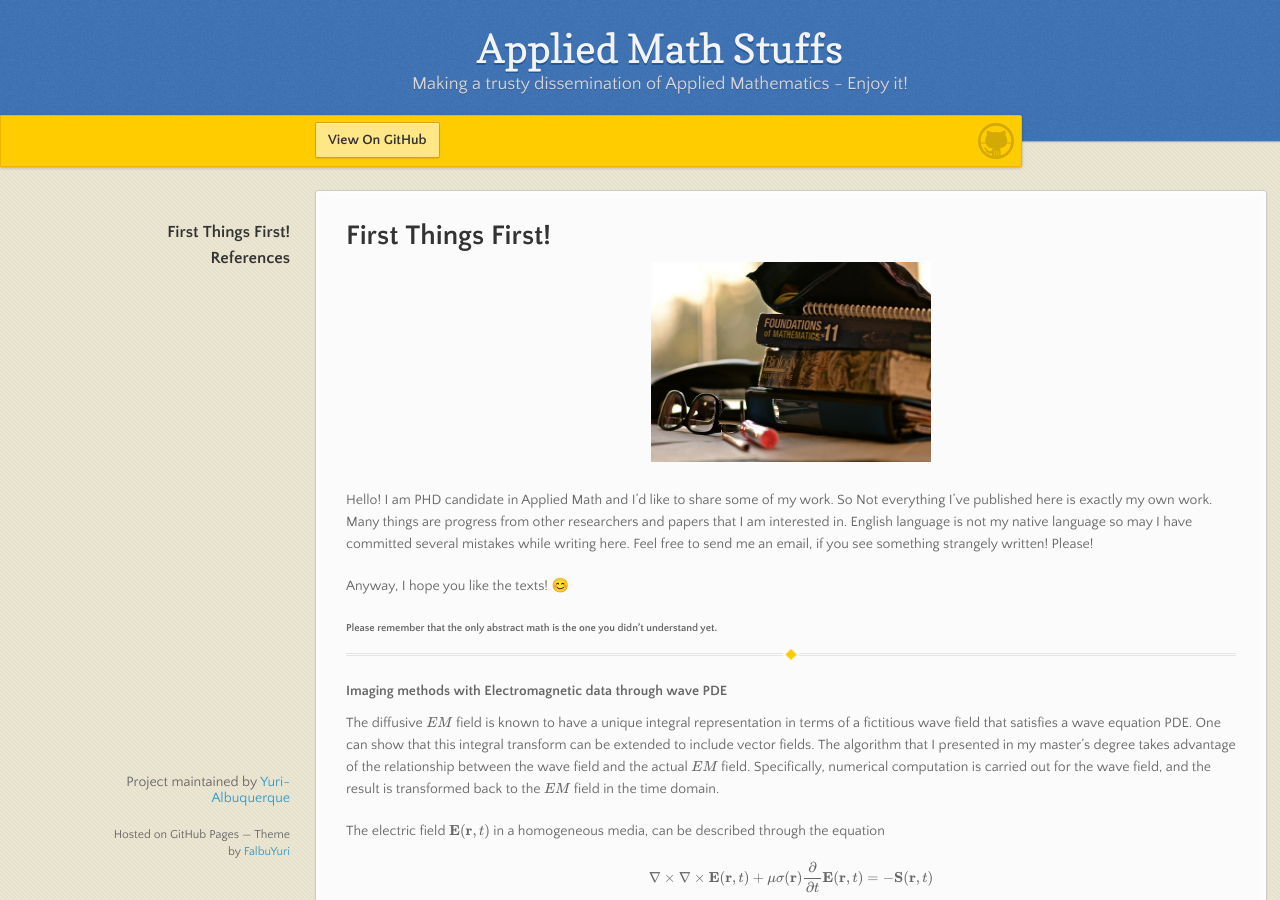
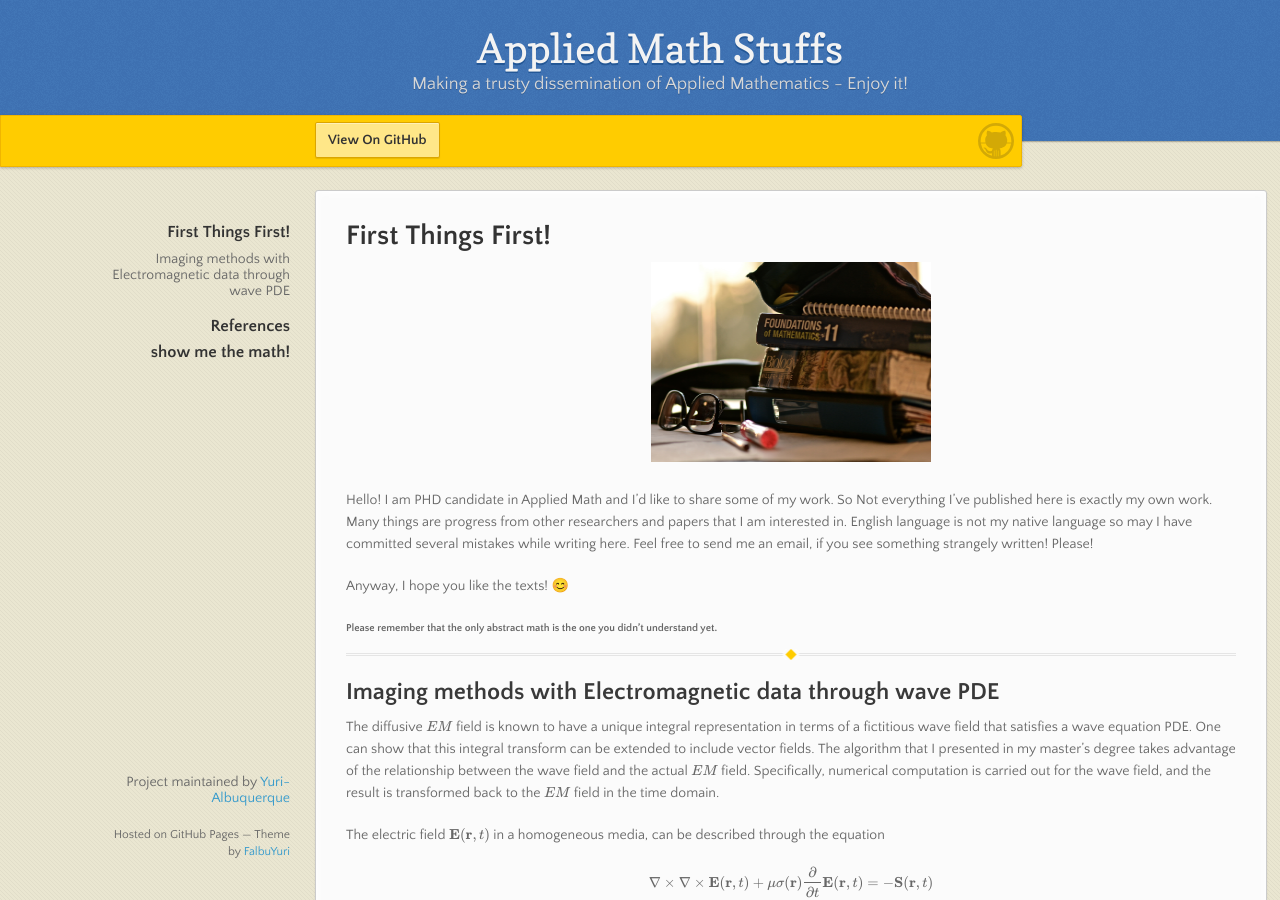
Before and after one commit to Yuri-Albuquerque/yuri_blog, a Jekyll site: the page built from index.md, in a window 1280 px wide and 900 px high. Built offline with Jekyll 4.4.1, drawn with Linux system fonts in a browser that asks for light colours; emoji names are drawn with the system emoji font; formulas are drawn with MathJax 3; our own code applies the rules of GitHub Pages for plain Markdown files.

Commit message:
change header

```diff
--- a/index.md
+++ b/index.md
@@ -17,7 +17,7 @@ Anyway, I hope you like the texts! :blush:
 ###### Please remember that the only abstract math is the one you didn't understand yet.
 
 ---
-#### Imaging methods with Electromagnetic data through wave PDE
+## Imaging methods with Electromagnetic data through wave PDE
 
 The diffusive \\(EM\\) field is known to have a unique integral representation in terms of a fictitious wave field that satisfies a wave equation PDE. One can show that this integral transform can be extended to include vector fields. The algorithm that I presented in my master's degree takes advantage of the relationship between the wave field and the actual \\(EM\\) field. Specifically, numerical computation is carried out for the wave field, and the result is transformed back to the \\(EM\\) field in the time domain.
 
@@ -64,4 +64,4 @@ This image shows a circular cylinder of electrical conductivity \\(\sigma  = 0.4
 
 <p>Albuquerque, Yuri Flores (2016), &#38;. <i>Electromagnetic Response of conductive media</i>. IMECC-Unicamp &#8217;Masters dissertation.</p>
 
-[show me the math!](https://yuri-albuquerque.github.io/yuri_blog/EW)
+# [show me the math!](https://yuri-albuquerque.github.io/yuri_blog/EW)
```
